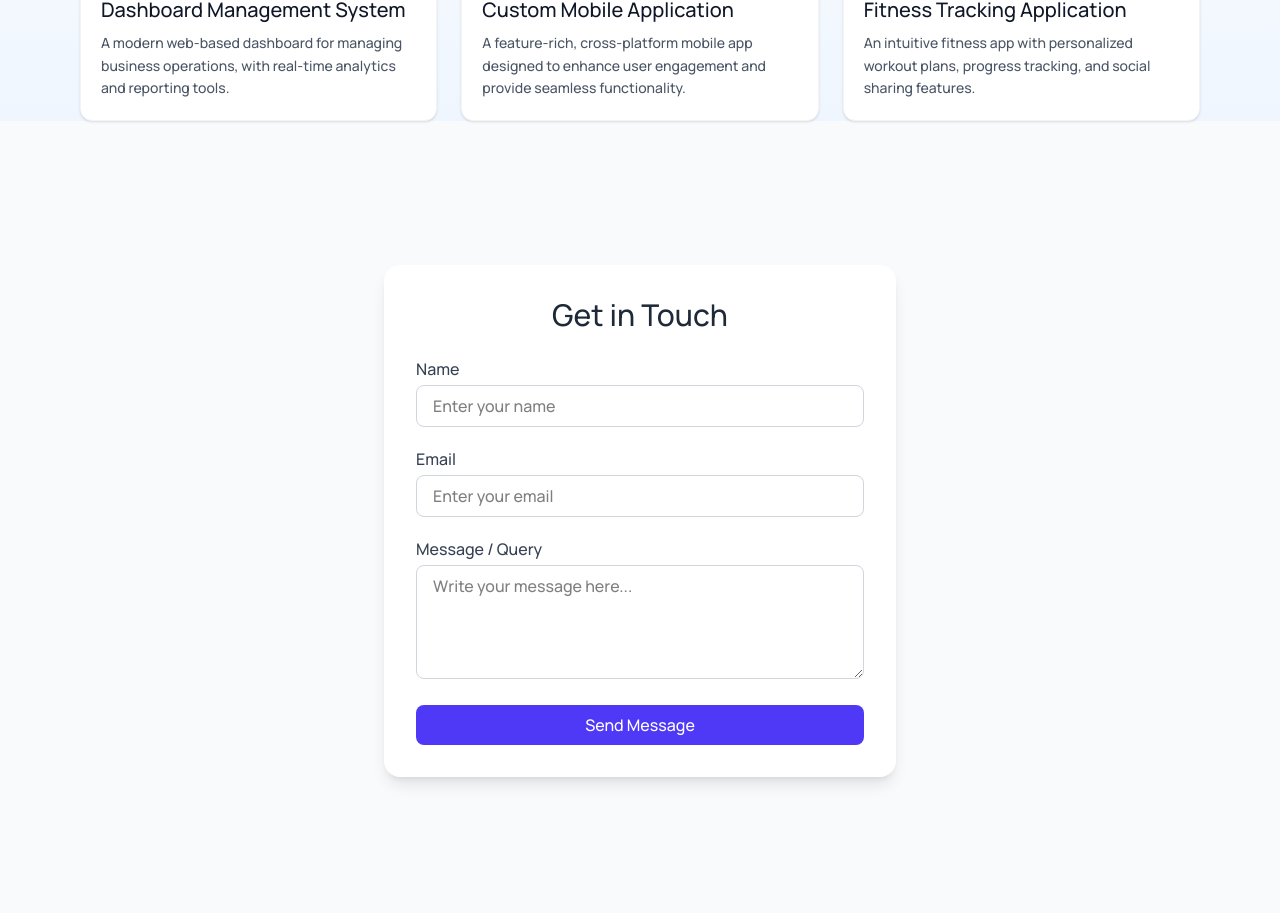
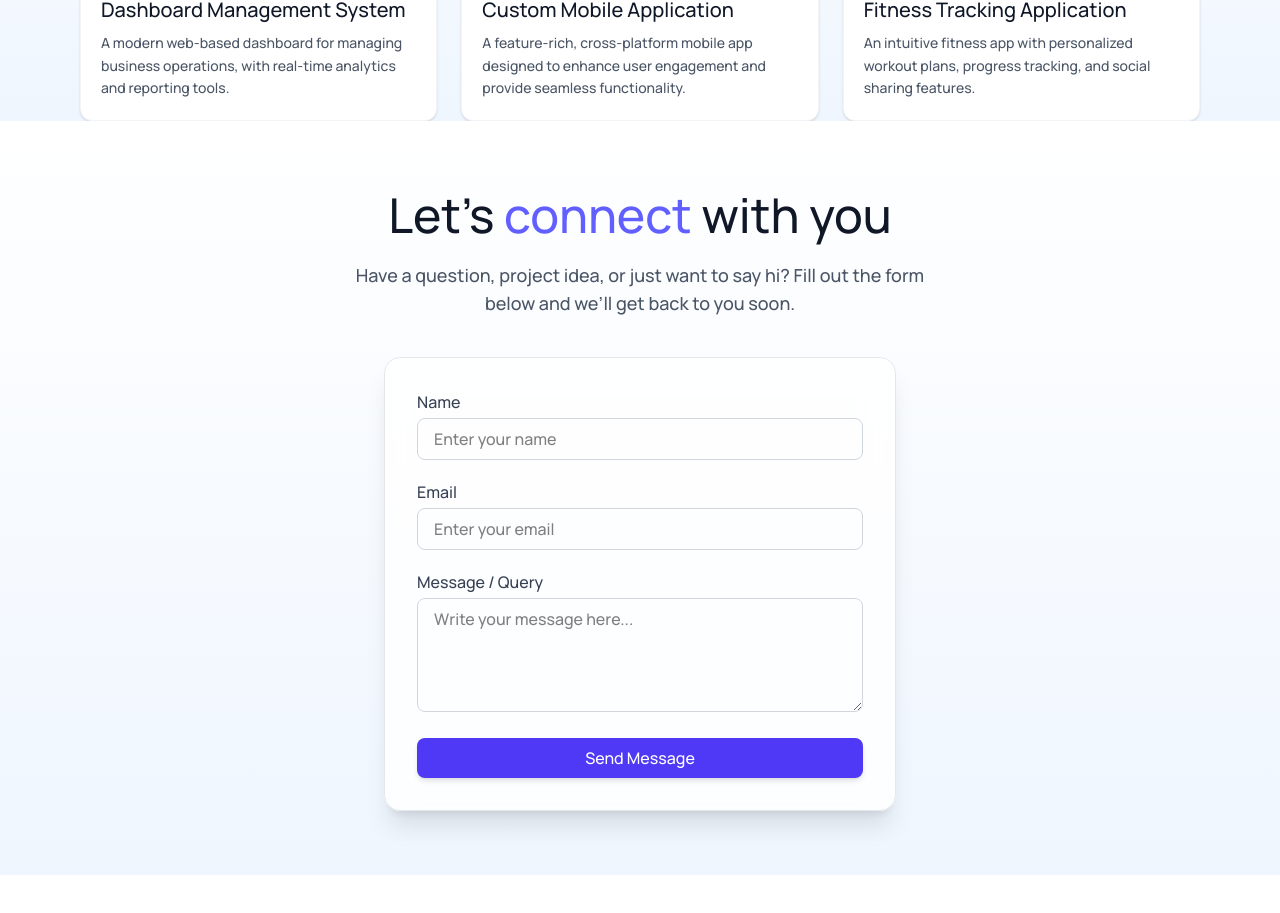
Before and after one commit to Devojeet-dev/my-agency, a React (Vite) app: page / in a window 1280 px wide. Shown: the part 1939-2852 px from the top of the page. After the commit the page ends 2814 px from the top, so only its background shows below. Built offline with nearby package versions, Linux system fonts and the light colour scheme.

Commit message:
all done

```diff
--- a/package.json
+++ b/package.json
@@ -13,6 +13,7 @@
     "@headlessui/react": "^2.2.7",
     "@heroicons/react": "^2.2.0",
     "@tailwindcss/vite": "^4.1.12",
+    "axios": "^1.12.1",
     "react": "^19.1.1",
     "react-dom": "^19.1.1",
     "tailwindcss": "^4.1.12"
--- a/src/App.jsx
+++ b/src/App.jsx
@@ -3,7 +3,7 @@ import Navbar from "./components/Navbar";
 import Home from "./pages/Home";
 import Services from "./pages/Services";
 import OurWork from "./pages/OurWork";
-import ContactForm from "./pages/contant";
+import ContactForm from "./pages/ContactForm";
 
 
 export default function App() {
--- a/src/pages/contant.jsx
+++ b/src/pages/ContactForm.jsx
@@ -36,15 +36,32 @@ export default function ContactForm() {
   };
 
   return (
-    <section id="contact" className="min-h-screen flex items-center justify-center bg-gray-50 dark:bg-gray-900 p-6">
-      <div className="w-full max-w-lg bg-white dark:bg-gray-800 rounded-2xl shadow-lg p-8">
-        <h2 className="text-3xl font-bold text-center text-gray-800 dark:text-white mb-6">
-          Get in Touch
-        </h2>
+    <section
+      id="contact"
+      className="relative text-center px-6 py-16 bg-gradient-to-b
+                 from-white to-blue-50 dark:from-gray-900 dark:to-gray-800 overflow-hidden"
+    >
 
+      {/* Heading */}
+      <h2 className="text-3xl sm:text-5xl font-extrabold text-gray-900 dark:text-white leading-tight relative z-10">
+        Let’s <span className="text-indigo-500">connect</span> with you
+      </h2>
+
+      {/* Subheading */}
+      <p className="mt-4 text-gray-600 dark:text-gray-300 max-w-xl mx-auto relative z-10 text-base sm:text-lg">
+        Have a question, project idea, or just want to say hi? Fill out the form
+        below and we’ll get back to you soon.
+      </p>
+
+      {/* Form Card */}
+      <div className="mt-10 w-full max-w-lg mx-auto bg-white/80 dark:bg-gray-800/80
+                      backdrop-blur-lg rounded-2xl shadow-xl p-8 relative z-10
+                      border border-gray-200 dark:border-gray-700">
         <form onSubmit={handleSubmit} className="space-y-5">
-          <div>
-            <label className="block text-gray-700 dark:text-gray-300 mb-1">Name</label>
+          <div className="text-left">
+            <label className="block text-gray-700 dark:text-gray-300 mb-1">
+              Name
+            </label>
             <input
               type="text"
               name="name"
@@ -52,13 +69,15 @@ export default function ContactForm() {
               onChange={handleChange}
               required
               className="w-full px-4 py-2 rounded-lg border border-gray-300 dark:border-gray-600
-              focus:ring-2 focus:ring-indigo-500 dark:bg-gray-700 dark:text-white outline-none"
+                         focus:ring-2 focus:ring-indigo-500 dark:bg-gray-700 dark:text-white outline-none"
               placeholder="Enter your name"
             />
           </div>
 
-          <div>
-            <label className="block text-gray-700 dark:text-gray-300 mb-1">Email</label>
+          <div className="text-left">
+            <label className="block text-gray-700 dark:text-gray-300 mb-1">
+              Email
+            </label>
             <input
               type="email"
               name="email"
@@ -66,13 +85,15 @@ export default function ContactForm() {
               onChange={handleChange}
               required
               className="w-full px-4 py-2 rounded-lg border border-gray-300 dark:border-gray-600
-              focus:ring-2 focus:ring-indigo-500 dark:bg-gray-700 dark:text-white outline-none"
+                         focus:ring-2 focus:ring-indigo-500 dark:bg-gray-700 dark:text-white outline-none"
               placeholder="Enter your email"
             />
           </div>
 
-          <div>
-            <label className="block text-gray-700 dark:text-gray-300 mb-1">Message / Query</label>
+          <div className="text-left">
+            <label className="block text-gray-700 dark:text-gray-300 mb-1">
+              Message / Query
+            </label>
             <textarea
               name="query"
               value={formData.query}
@@ -80,14 +101,15 @@ export default function ContactForm() {
               required
               rows="4"
               className="w-full px-4 py-2 rounded-lg border border-gray-300 dark:border-gray-600
-              focus:ring-2 focus:ring-indigo-500 dark:bg-gray-700 dark:text-white outline-none"
+                         focus:ring-2 focus:ring-indigo-500 dark:bg-gray-700 dark:text-white outline-none"
               placeholder="Write your message here..."
             ></textarea>
           </div>
 
           <button
             type="submit"
-            className="w-full bg-indigo-600 hover:bg-indigo-700 text-white font-semibold py-2 px-4 rounded-lg transition-colors"
+            className="w-full bg-indigo-600 hover:bg-indigo-700 text-white font-semibold py-2 px-4
+                       rounded-lg transition-colors shadow-md"
           >
             Send Message
           </button>
```
Also changed, not shown: 2 other files (tests, documents, lock files or other folders).
